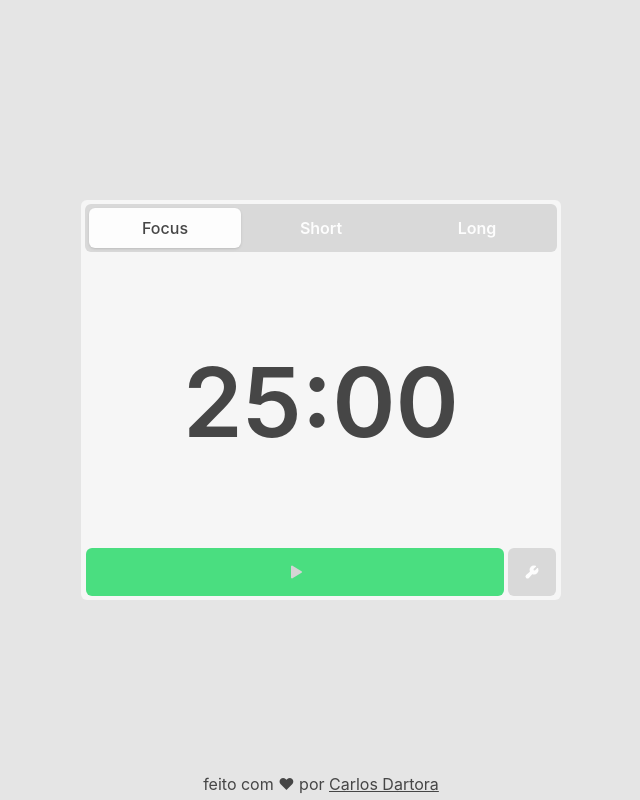
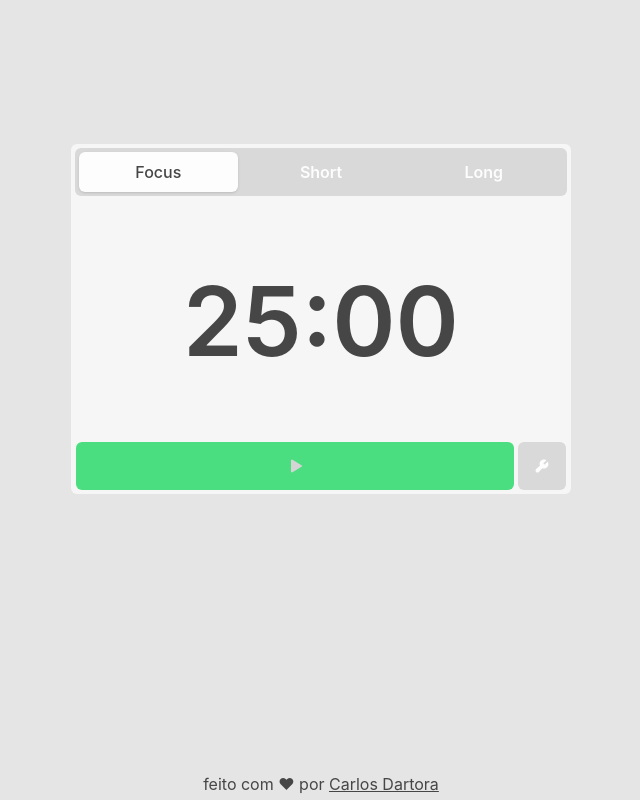
Before and after one commit to cdartora/corner, a React (Vite) app: page / in a window 1280 px wide. Shown: the whole page, without its empty margins (319-959 px from the left). Built offline with nearby package versions, Linux system fonts and the light colour scheme; what uifx would draw is missing.

Commit message:
style(timer-container): centraliza o container do widget

```diff
--- a/src/App.tsx
+++ b/src/App.tsx
@@ -3,7 +3,7 @@ import Provider from './context/settingsProvider';
 
 function App() {
   return (
-    <div className="flex flex-col justify-center items-center container h-screen w-screen my-auto">
+    <div className="flex flex-col justify-center items-center">
       <Provider>
         <Timer />
       </Provider>
--- a/src/components/timer/Settings.tsx
+++ b/src/components/timer/Settings.tsx
@@ -36,7 +36,7 @@ export default function Settings() {
 
   return (
     <Popover>
-      <Popover.Button className='flex items-center justify-center w-12 rounded-md h-12 py-2.5 text-md bg-buttonBackground font-medium leading-5 hover:bg-[#B7B7B7 ] '>
+      <Popover.Button className='flex items-center justify-center w-12 rounded-md h-12 py-2.5 text-md bg-buttonBackground font-medium leading-5 hover:bg-[#B7B7B7] '>
         <Wrench className='text-widgetBackground' weight='fill' />
       </Popover.Button>
 
--- a/src/components/timer/index.tsx
+++ b/src/components/timer/index.tsx
@@ -8,7 +8,7 @@ export function Timer() {
   const { tabs, selectedIndex, setSelectedIndex } = useContext(SettingsContext);
 
   return (
-    <div className="flex flex-col container-md h-[50%] min-h-[14rem] m-5 min-w-[30rem] w-[calc(100vw-50rem)] p-0 bg-background rounded-md">
+    <div className="flex flex-col container-md h-[350px] min-h-[14rem] m-5 mt-36 min-w-[200px] w-[500px] p-0 bg-background rounded-md">
       <Tab.Group selectedIndex={selectedIndex} onChange={setSelectedIndex}>
         <Tab.List className='flex p-1 m-1 space-x-1 rounded-md bg-buttonBackground' >
           {
```
